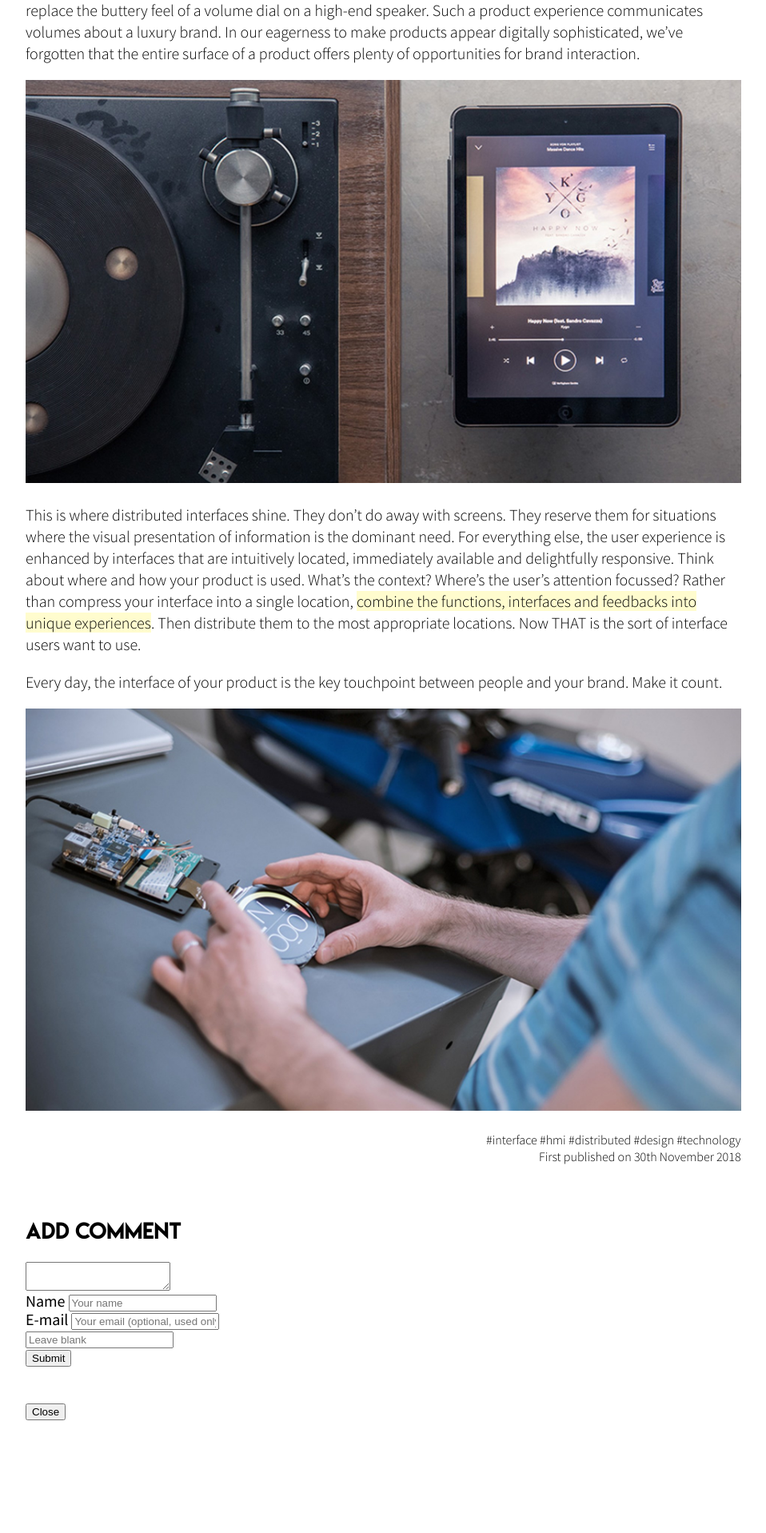
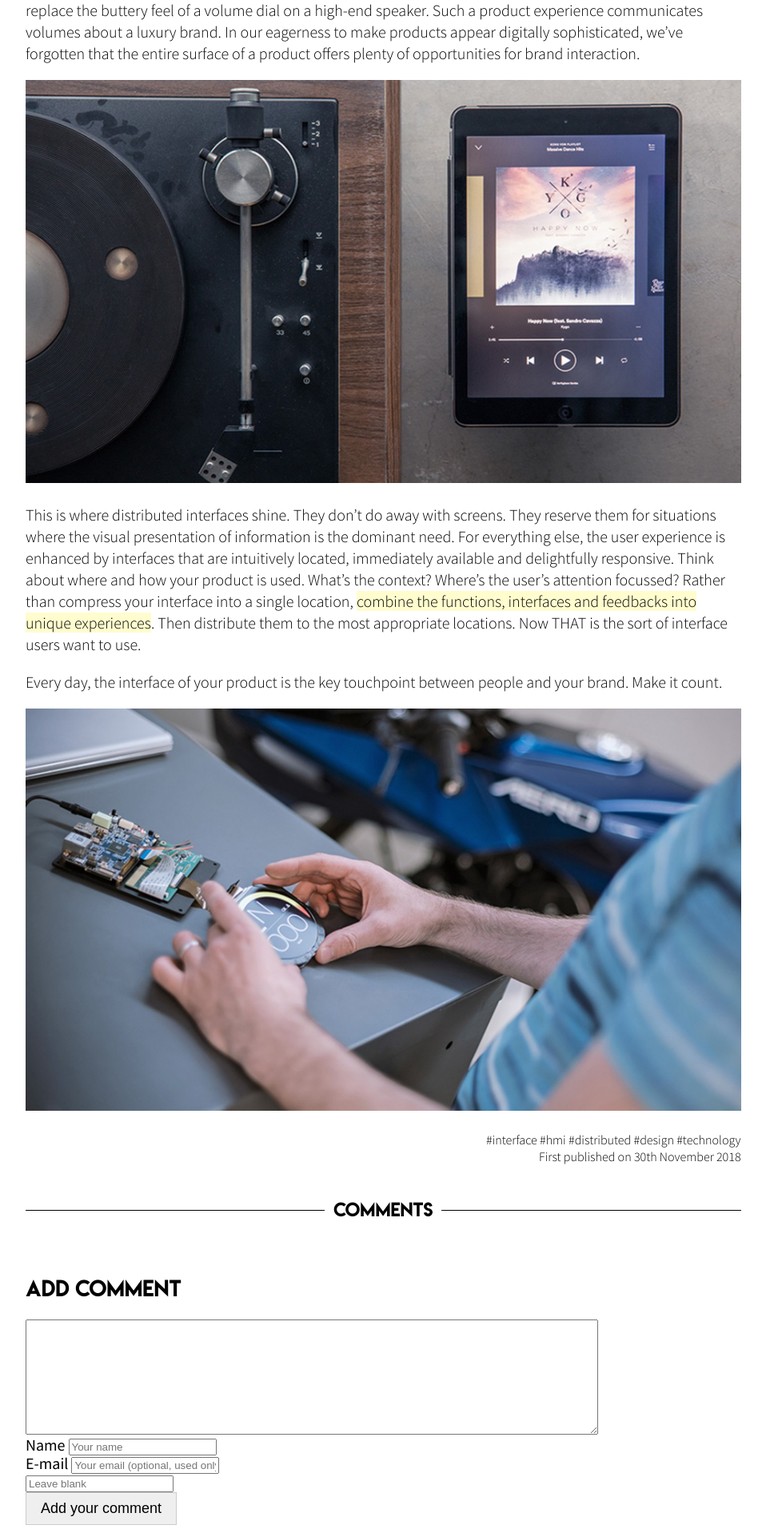
Before and after one commit to gcsalzburg/gcsalzburg.github.io, a Jekyll site: the page built from _posts/2018-11-30-Interfaces.md, in a window 1280 px wide. Shown: the part 2143-4060 px from the top of the page at 80% size, without its empty margins (268-1226 px from the left). Built offline with Jekyll 4.4.1, drawn with Linux system fonts in a browser that asks for light colours; nearby versions of some CDN libraries.

Commit message:
First formatting of comments area

```diff
--- a/_includes/comment_form.html
+++ b/_includes/comment_form.html
@@ -45,27 +45,8 @@
 
    <fieldset>
      <button class="button" id="comment-form-submit">
-       Submit
+       Add your comment
      </button>
    </fieldset>
 
  </form>
-
- <article class="modal mdl-card mdl-shadow--2dp">
-   <div>
-     <h3 class="modal-title js-modal-title"></h3>
-   </div>
-   <div class="mdl-card__supporting-text js-modal-text"></div>
-   <div class="mdl-card__actions mdl-card--border">
-     <button class="button mdl-button--colored mdl-js-button mdl-js-ripple-effect js-close-modal">Close</button>
-   </div>
- </article>
-
- <svg version="1.1" xmlns="http://www.w3.org/2000/svg" xmlns:xlink="http://www.w3.org/1999/xlink" style="display:none" >
-   <symbol id="icon-loading" viewBox="149.8 37.8 499.818 525"><path d="M557.8 187.8c13.8 0 24.601-10.8 24.601-24.6S571.6 138.6 557.8 138.6s-24.6 10.8-24.6 24.6c0 13.2 10.8 24.6 24.6 24.6zm61.2 90.6c-16.8 0-30.6 13.8-30.6 30.6s13.8 30.6 30.6 30.6 30.6-13.8 30.6-30.6c.6-16.8-13.2-30.6-30.6-30.6zm-61.2 145.2c-20.399 0-36.6 16.2-36.6 36.601 0 20.399 16.2 36.6 36.6 36.6 20.4 0 36.601-16.2 36.601-36.6C595 439.8 578.2 423.6 557.8 423.6zM409 476.4c-24 0-43.2 19.199-43.2 43.199s19.2 43.2 43.2 43.2 43.2-19.2 43.2-43.2S433 476.4 409 476.4zM260.8 411c-27 0-49.2 22.2-49.2 49.2s22.2 49.2 49.2 49.2 49.2-22.2 49.2-49.2-22.2-49.2-49.2-49.2zm-10.2-102c0-27.6-22.8-50.4-50.4-50.4-27.6 0-50.4 22.8-50.4 50.4 0 27.6 22.8 50.4 50.4 50.4 27.6 0 50.4-22.2 50.4-50.4zm10.2-199.8c-30 0-54 24-54 54s24 54 54 54 54-24 54-54-24.6-54-54-54zM409 37.8c-35.4 0-63.6 28.8-63.6 63.6S374.2 165 409 165s63.6-28.8 63.6-63.6-28.2-63.6-63.6-63.6z"/>
-   </symbol>
- </svg>
-
- {% comment %}
-    from: https://github.com/eduardoboucas/popcorn/blob/gh-pages/_includes/modal.html
- {% endcomment %}
--- a/_includes/comments.html
+++ b/_includes/comments.html
@@ -1,12 +1,14 @@
 <section class="comments">
-   <!--<p> Page slug is: {{ page.slug }} </p>
-   {{ site.data.comments | inspect }} -->
+   <h3 class="black_line_behind"><span>Comments</span></h3>
+
+   <!-- New comment form -->
+   <div id="respond" class="comment_new">
+      {% include comment_form.html %}
+    </div>
 
    {% if site.data.comments[page.slug] %}
    <!-- Existing comments -->
-   <hr>
-   <div class="comments__existing">
-     <h2>Comments</h2>
+   <div class="comments_existing">
       {% assign comments = site.data.comments[page.slug] | where_exp: "item", "item.replying_to == ''" %}
       {% assign comments_by_date = comments | sort: 'date' | reverse %}
       <!-- List main comments in reverse date order, newest first. List replies in date order, oldest first. -->
@@ -24,11 +26,6 @@
       {% endfor %}
    </div>
    {% endif %}
-
-   <!-- New comment form -->
-   <div id="respond" class="comment__new">
-     {% include comment_form.html %}
-   </div>
  </section>
 
  <script src="https://ajax.googleapis.com/ajax/libs/jquery/2.1.4/jquery.min.js"></script>
--- a/_sass/_articles.scss
+++ b/_sass/_articles.scss
@@ -56,6 +56,80 @@ main.article{
    font-size: 0.8em;
    text-align: right;
 }
+
+/* ****************************** */
+/* ****      Comments        ****
+/* ****************************** */
+
+.comments{
+   .comment_new{
+      textarea{
+         width: 80%;
+         height: 9em;
+         line-height: 1.25em;
+         font-size: 16px;
+         font-family: "Source Sans Pro";
+         padding: 0.5em;
+      }
+      .button{
+         font-size: 0.9em;
+         font-weight: 300;
+         display: inline-block;
+         border: 1px solid #ccc;
+         padding: 0.5em 1em;
+         cursor: pointer;
+
+         &:hover{
+            border-color: $colour_highlight;
+         }
+      }
+   }
+   h3{
+      span{
+         padding-left: 0.5em;
+         padding-right: 0.5em;
+      }
+   }
+
+   .comment{
+      border-left: 3px solid #eee;
+      padding: 0 1em;
+      margin-bottom: 1em;
+
+      &:hover{
+         border-color: $colour_highlight;
+      }
+
+      .comment_body{
+      }
+      .comment_author{
+         font-size: 0.8em;
+         font-family: $font_body;
+         font-weight: 300;
+         margin: 1em 0;
+
+         a{
+            color: black;
+         }
+      }
+      .comment_reply-link{
+         font-size: 0.9em;
+         font-weight: 300;
+         display: inline-block;
+         border: 1px solid #ccc;
+         padding: 0.5em 1em;
+         cursor: pointer;
+
+         &:hover{
+            border-color: $colour_highlight;
+         }
+      }
+   }
+   .comment_child{
+      margin-left: 2em;
+   }
+}
+
 
 
 /* ****************************** */
--- a/_sass/_common.scss
+++ b/_sass/_common.scss
@@ -100,6 +100,7 @@ blockquote{
    > *{
       background: white;
       z-index: 50;
+      position: relative;
    }
 }
 
```
Also changed, not shown: _includes/comment.html (+9 -8 lines). Lines whose indentation alone changed are shown as unchanged.
